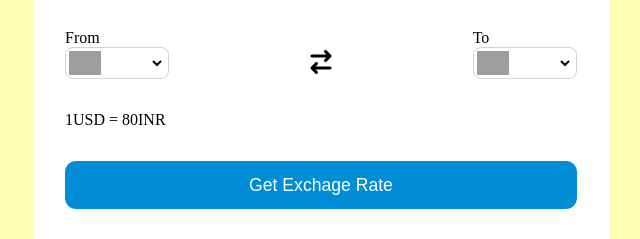
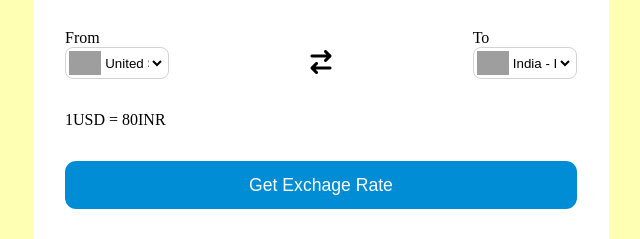
Before and after one commit to prrranay/currency-converter, a plain HTML site: page index.html in a window 1280 px wide. Shown: the part 309-548 px from the top of the page, 319-959 px from the left. Drawn offline with Linux system fonts and the light colour scheme; no server answers; grey boxes are pictures that could not be loaded.

Commit message:
Update index.html

```diff
--- a/index.html
+++ b/index.html
@@ -47,7 +47,7 @@
     <div class="copy">
         Copyright © 2023 Pranay Kumar. All Rights Reserved.
     </div>
-    <script src="scipt.js"></script>
+    <script src="script.js"></script>
 </body>
 
 </html>
```
